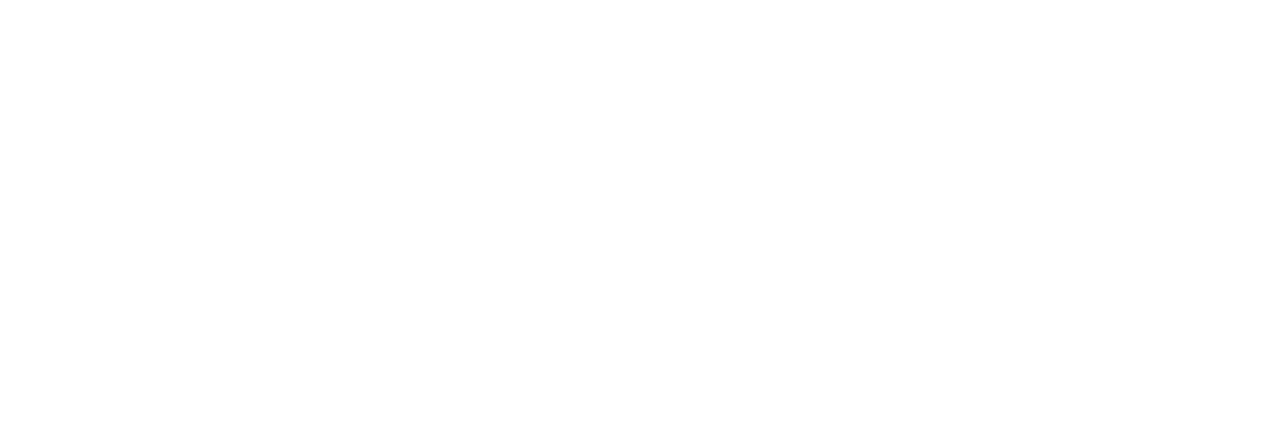
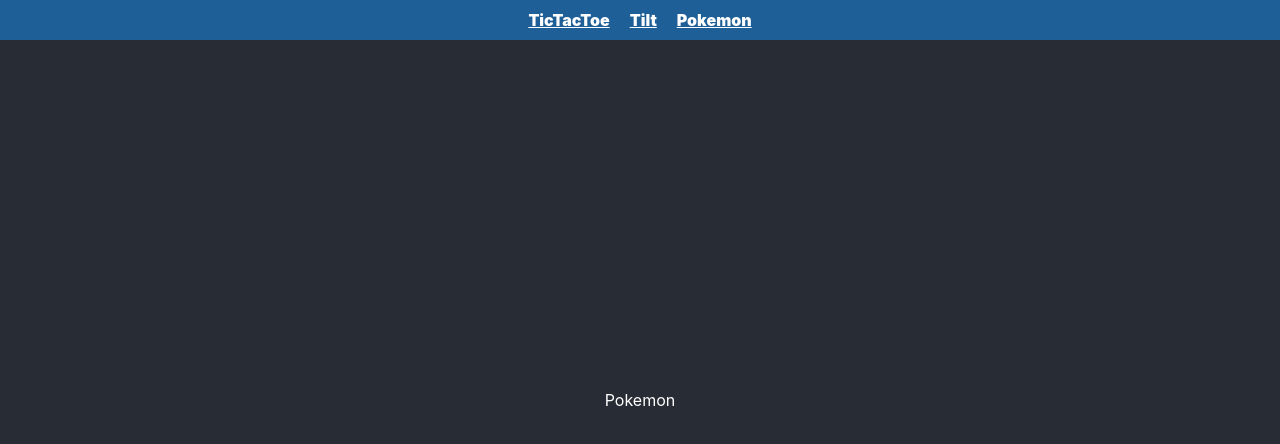
Before and after one commit to BuntyBru/3t-ts, a React (Create React App) app: page /pokemon in a window 1280 px wide. Before the commit this address had no page. Shown: the top 444 px of the page. Built offline with nearby package versions, Linux system fonts and the light colour scheme.

Commit message:
New stuff

```diff
--- a/src/AppRoutes.tsx
+++ b/src/AppRoutes.tsx
@@ -1,12 +1,14 @@
 import { Route, Routes } from "react-router-dom";
 import Game from "./pages/Game";
 import Tilt from "./pages/Tilt";
+import Pokemon from "./pages/Pokemon";
 
 const AppRoutes = () => {
   return (
     <Routes>
       <Route path="/" element={<Game />} />
       <Route path="/tilt" element={<Tilt />} />
+      <Route path="/pokemon" element={<Pokemon />} />
     </Routes>
   );
 };
--- a/src/components/Layout.tsx
+++ b/src/components/Layout.tsx
@@ -35,6 +35,7 @@
       <StyledNavigationbar>
         <Link to="/">TicTacToe</Link>
         <Link to="/tilt">Tilt</Link>
+        <Link to="/pokemon">Pokemon</Link>
       </StyledNavigationbar>
       {children}
     </StyledLayout>
--- /dev/null
+++ b/src/pages/Pokemon.tsx
@@ -0,0 +1,7 @@
+import Layout from "../components/Layout";
+
+const Pokemon = () => {
+  return <Layout>Pokemon</Layout>;
+};
+
+export default Pokemon;
```
